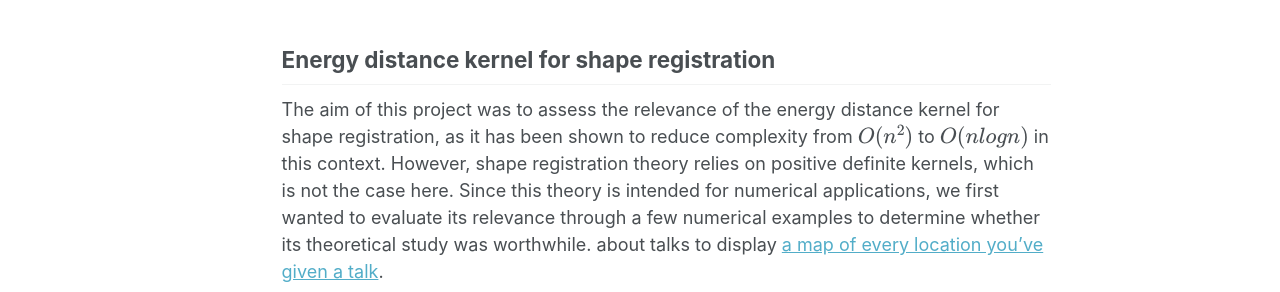
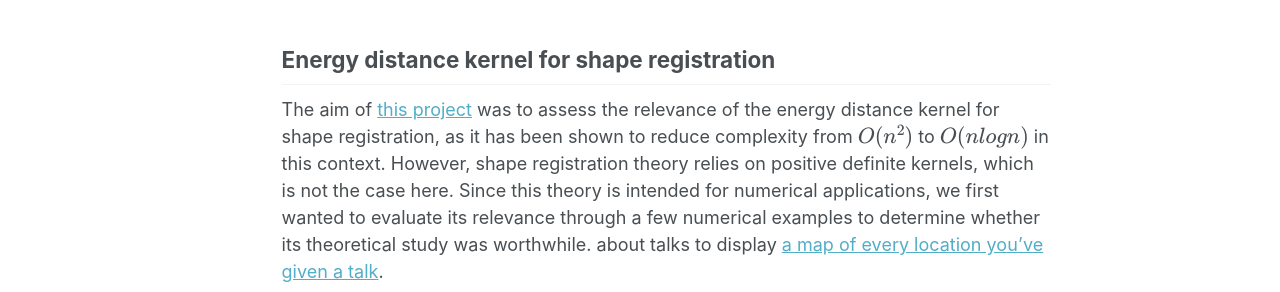
Before and after one commit to brutheg/brutheg.github.io, a Jekyll site: the page built from _pages/about.md, in a window 1280 px wide and 900 px high. Shown: the part 458-750 px from the top of the window. Built offline with Jekyll 4.4.1, drawn with Linux system fonts in a browser that asks for light colours; part of the change alters nothing that is shown.

```diff
--- a/_pages/about.md
+++ b/_pages/about.md
@@ -17,7 +17,7 @@ Here are some projects I have completed.
 
 Energy distance kernel for shape registration
 ------
-The aim of this project was to assess the relevance of the energy distance kernel for shape registration, as it has been shown to reduce complexity from $$O(n^{2})$$ to $$O(nlogn)$$ in this context. However, shape registration theory relies on positive definite kernels, which is not the case here. Since this theory is intended for numerical applications, we first wanted to evaluate its relevance through a few numerical examples to determine whether its theoretical study was worthwhile.
+The aim of [this project](https://brutheg.github.io/files/SOUTARSON_Bruny_TER_M1.pdf) was to assess the relevance of the energy distance kernel for shape registration, as it has been shown to reduce complexity from $$O(n^{2})$$ to $$O(nlogn)$$ in this context. However, shape registration theory relies on positive definite kernels, which is not the case here. Since this theory is intended for numerical applications, we first wanted to evaluate its relevance through a few numerical examples to determine whether its theoretical study was worthwhile.
 about talks to display [a map of every location you've given a talk](https://academicpages.github.io/talkmap.html).
 
 Analysis of EEG time series from epilepsy patients
```
